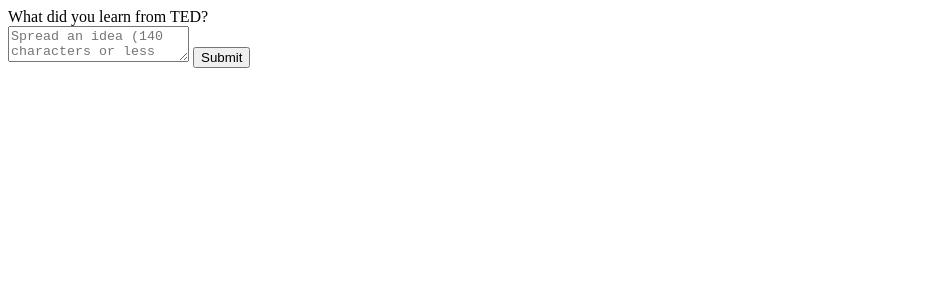
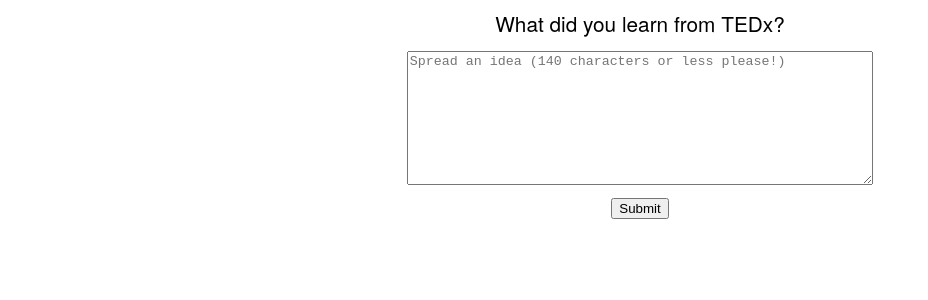
Before and after one commit to tedxuofw/tedxuofw-website, a Jekyll site: the page liveinput/index.html, which Jekyll copies as it is, in a window 1280 px wide. Shown: the top 300 px of the page, without its empty margins (0-928 px from the left). Built offline with Jekyll 4.4.1, drawn with Linux system fonts in a browser that asks for light colours; nearby versions of some CDN libraries; Markdown is read by kramdown in place of the engine named in the settings.

Commit message:
styling for approval and liveinput

```diff
--- a/liveinput/index.html
+++ b/liveinput/index.html
@@ -11,8 +11,8 @@
 	<div class="main-content">
 	  <div class="opaque opaque-content">
 	    <div class="container">
-	    	<span>What did you learn from TED?</span> <br>
-			<textarea type="text" name="string" id="inputBox" width="250" height="10" maxlength="140" placeholder="Spread an idea (140 characters or less please!)"></textarea>
+	    	<span>What did you learn from TEDx?</span> <br />
+			<textarea type="text" name="string" id="inputBox" maxlength="140" placeholder="Spread an idea (140 characters or less please!)"></textarea> <br />
 			<button type="button" id="livesubmit">Submit</button>
 	    </div>
 	  </div>
--- /dev/null
+++ b/liveinput/liveinput.css
@@ -0,0 +1,19 @@
+body{
+	font-size: 1.3em;
+	font-family: "HelveticaNeueLight", "HelveticaNeue-Light", "Helvetica Neue Light", "HelveticaNeue", "Helvetica Neue", 'TeXGyreHerosRegular', "Helvetica", "Tahoma", "Geneva", "Arial", sans-serif;
+	text-align: center;
+}
+
+#inputBox{
+	width: 35em;
+	height: 10em;
+	margin-top: 1em;
+	margin-bottom: 1em;
+}
+
+@media (max-width: 480px) {
+	#inputBox{
+		width: 95%;
+		height: 8em;
+	}
+}
```
Also changed, not shown: approval/approval.css (added, +20 -0 lines).
